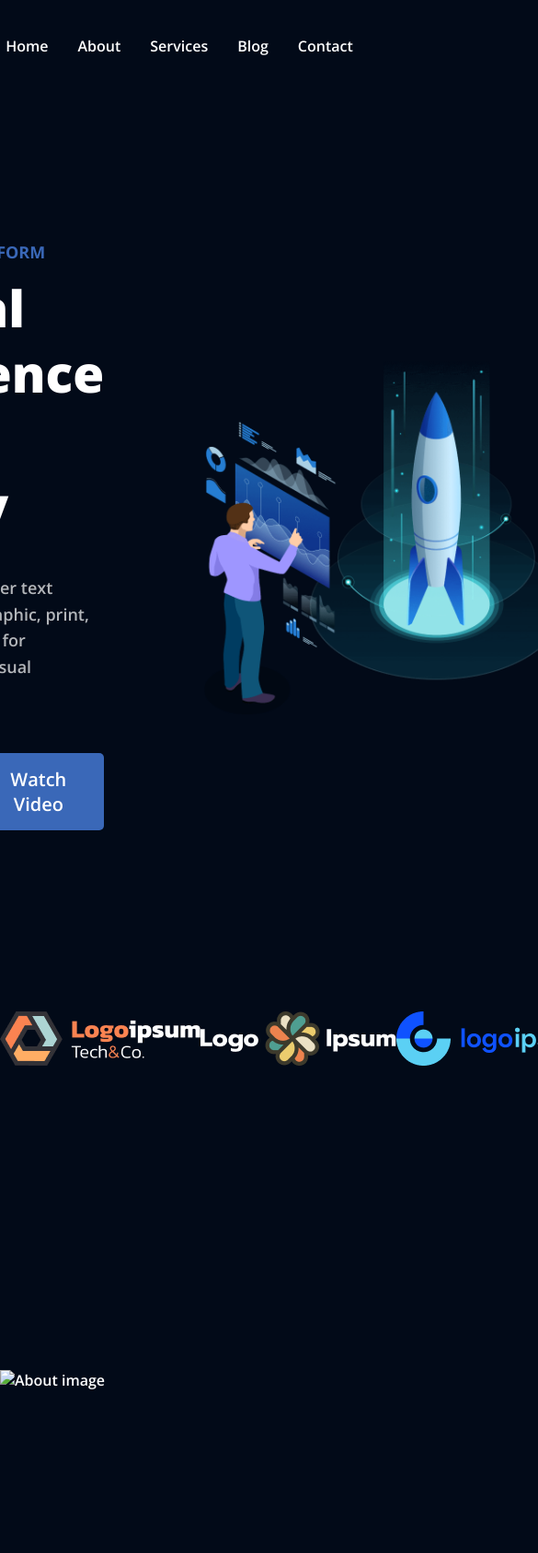
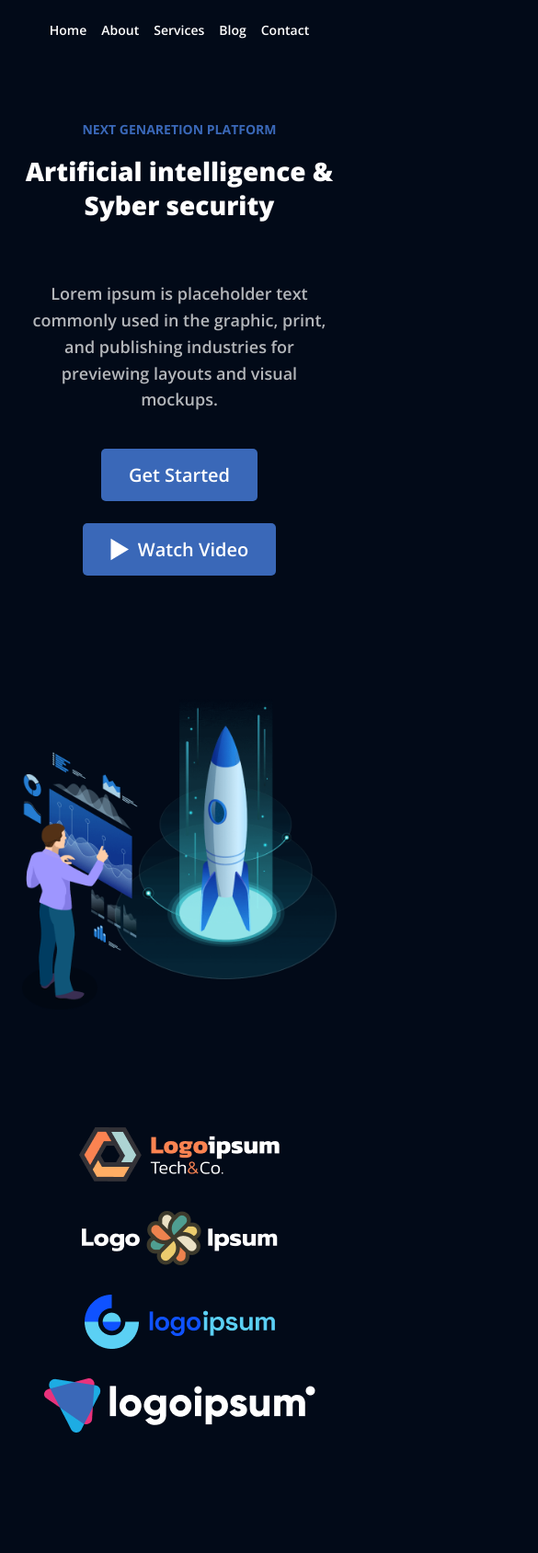
Before and after one commit to fLa1m/HTML_CSS, a plain HTML site: page web3-4/index.html in a window 390 px wide. Shown: the top 1689 px of the page at 92% size, 585 px wide, since content can reach past the window. Drawn offline with nearby package versions, Linux system fonts and the light colour scheme.

Commit message:
Webinar 7

```diff
--- a/web3-4/style.css
+++ b/web3-4/style.css
@@ -110,6 +110,7 @@ img {
   display: flex;
   justify-content: space-between;
   margin-bottom: 99px;
+  flex-wrap: wrap;
 }
 
 .content2 {
@@ -232,3 +233,95 @@ img {
     display: none;
   }
 }
+
+@media (max-width: 847px) {
+  .container {
+    max-width: 343px;
+  }
+
+  .header {
+    margin-bottom: 64px;
+  }
+
+  .navigation {
+    padding: 22px 0;
+    gap: 16px;
+  }
+
+  .navigation__link {
+    font-size: 14px;
+  }
+
+  .content {
+    flex-direction: column;
+    text-align: center;
+    gap: 128px;
+    align-items: center;
+    margin-bottom: 128px;
+  }
+
+  .content_left-side h2 {
+    font-size: 14px;
+    margin-bottom: 16px;
+  }
+
+  .content_left-side h1 {
+    font-size: 28px;
+    margin-bottom: 64px;
+  }
+
+  .content_left-side p {
+    margin-bottom: 39px;
+  }
+
+  .content__btn-list {
+    flex-direction: column;
+    align-items: center;
+    gap: 24px;
+  }
+
+  .logos {
+    justify-content: center;
+    gap: 32px;
+    margin-bottom: 96px;
+  }
+
+  .content2 {
+    flex-direction: column;
+    gap: 68px;
+    text-align: center;
+  }
+
+  .about4 {
+    min-width: 343px;
+  }
+
+  .content2__right-side {
+    width: 343px;
+  }
+
+  .content2__right-side h1 {
+    font-size: 24px;
+    margin-bottom: 16px;
+  }
+
+  .content2__right-side p {
+    width: 343px;
+    margin-bottom: 16px;
+  }
+
+  .card-list {
+    grid-template-columns: 1fr;
+    gap: 32px;
+    justify-items: center;
+  }
+
+  .card {
+    background: #101725;
+    max-width: 343px;
+  }
+
+  .hidden {
+    display: none;
+  }
+}
```
